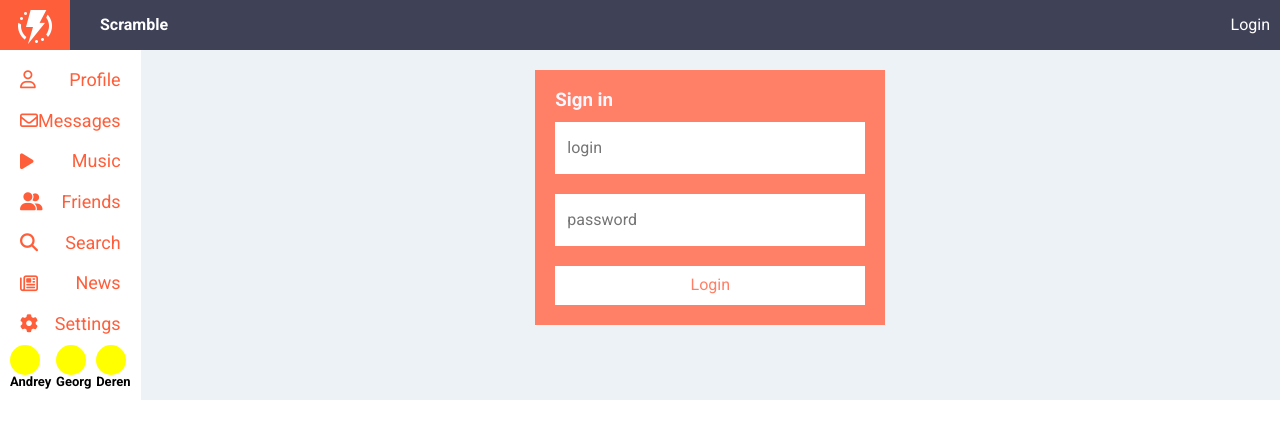
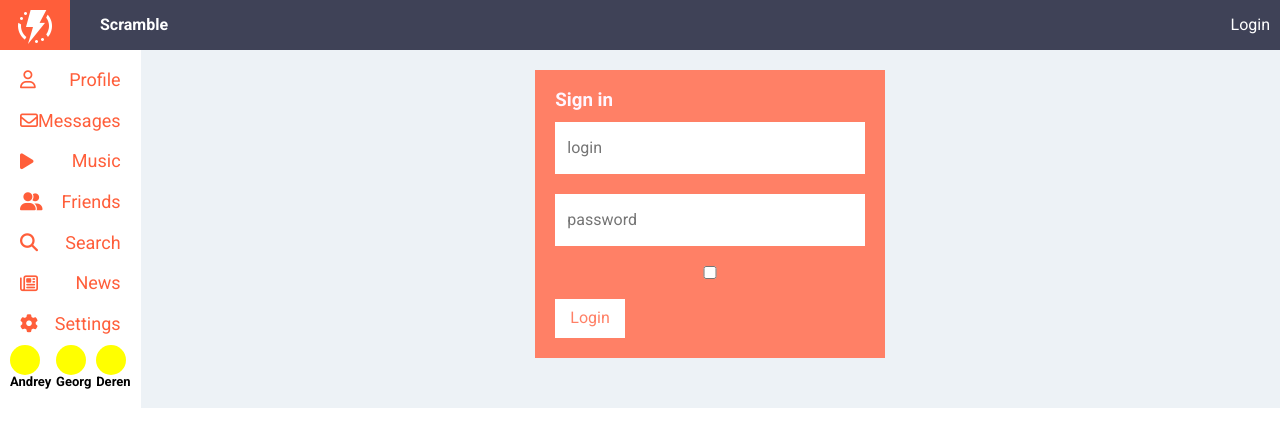
Before and after one commit to Frallen/Social-network, a React (Create React App) app: page /login in a window 1280 px wide. Shown: the top 446 px of the page. Built offline with nearby package versions, Linux system fonts and the light colour scheme; no server answers.

Commit message:
redux-form

```diff
--- a/package.json
+++ b/package.json
@@ -11,6 +11,7 @@
     "react-router-dom": "^5.0.1",
     "react-scripts": "3.1.1",
     "redux": "^4.0.4",
+    "redux-form": "^8.2.6",
     "redux-thunk": "^2.3.0"
   },
   "scripts": {
--- a/src/components/Login/LoginContainer.jsx
+++ b/src/components/Login/LoginContainer.jsx
@@ -1,6 +1,6 @@
 import { connect } from "react-redux";
+import React from "react";
 import Login from "./login";
-import React from "react";
 
 class Box extends React.Component {
   componentDidMount() {}
--- a/src/components/Login/login.jsx
+++ b/src/components/Login/login.jsx
@@ -1,17 +1,37 @@
-import React from "react"
-import classes from "./login.module.scss"
+import React from "react";
+import { Field, reduxForm } from "redux-form";
+import classes from "./login.module.scss";
 
-const Login=(props)=>{
-    return(
-        <div className={classes.logincontainer}>
-        <div className={classes.boxlogin}>
-            <h3 className={classes.text}>Sign in</h3>
-            <input placeholder="login" type="text"></input>
-            <input placeholder="password" type="text"></input>
-            <button className={classes.login}>Login</button>
-        </div>
-        </div>
-    )
-}
+const LoginForm = props => {
+  return (
+    <form onSubmit={props.handleSubmit}>
+      <Field placeholder="login" component="input" name={"name"}></Field>
+      <Field placeholder="password" component="input" name={"password"}></Field>
+      <Field component="input" type="checkbox" name={"rememberme"}></Field>
+      <button className={classes.login}>Login</button>
+    </form>
+  );
+};
+
+const ReduxLoginForm = reduxForm({
+    form: "Login"
+  })(LoginForm);
+
+
+const Login = props => {
+    const onSubmit=(formData)=>{
+        //console.log(formData)
+    }
+  return (
+    <div className={classes.logincontainer}>
+      <div className={classes.boxlogin}>
+      <h3 className={classes.text}>Sign in</h3>
+        <ReduxLoginForm onSubmit={onSubmit}></ReduxLoginForm>
+      </div>
+    </div>
+  );
+};
+
+
 
 export default Login
--- a/src/redux/redux-store.js
+++ b/src/redux/redux-store.js
@@ -6,7 +6,7 @@
 import SearchReducer from "./searchReducer";
 import authReducer from "./authReducer";
 import thunk from "redux-thunk"
-
+import {reducer as formReducer} from "redux-form"
 let reducers=combineReducers({
     Messages:dialogReducer,
     Profile:profileReducer,
@@ -14,6 +14,7 @@
     News:newsReducer,
     Search:SearchReducer,
     auth:authReducer,
+    form:formReducer,
 })
 
 
```
Also changed, not shown: 1 other file (tests, documents, lock files or other folders).
